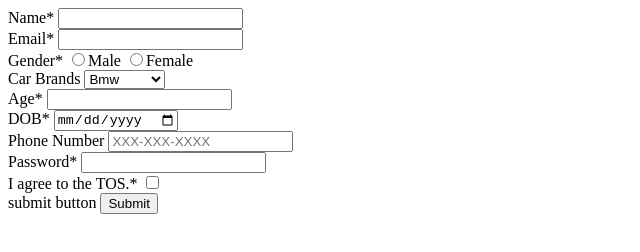
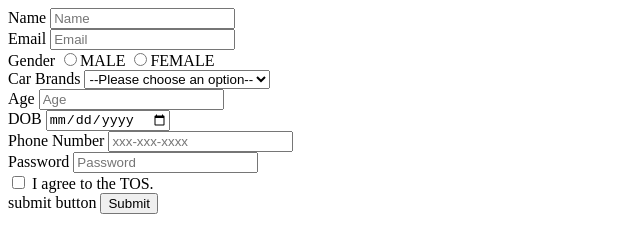
Before and after one commit to acciojob/signup-form-car-pranavbadhan8, a website: page main.html in a window 1280 px wide. Shown: the whole page, without its empty margins (0-640 px from the left). Drawn offline with Linux system fonts and the light colour scheme.

Commit message:
created a submission

```diff
--- a/main.html
+++ b/main.html
@@ -47,7 +47,7 @@
 		<br><br>
 		<button ID="submit">Submit button</button>
 	</form> -->
-<form method="post">
+<!-- <form method="post">
 		<div>
 			<label for="name">Name*</label>
 			<input type="text" id="name" required>
@@ -93,6 +93,38 @@
 		    <button type="submit">Submit</button>
 
 		</div>
+<!-- 	</form>  -->
+	<form action="mythrisri2001@gmail.com" method="post">
+		<label for="name">Name</label>
+		<input type="text" id="name" required placeholder="Name">
+	</br>
+		<label for="email">Email</label>
+		<input type="email" id="email" required placeholder="Email">
+	</br>
+		<label for="gender">Gender</label>
+		<input type="radio" id="gender_m" name="gender" required>MALE
+		<input type="radio" id="gender_f" name="gender" required>FEMALE
+		</br>
+		<label for="cars">Car Brands</label>
+		<select id="cars" required >
+			<option name="">--Please choose an option--</option>
+				<option name="cars">BMW</option>
+				<option name="cars">Audi</option>
+				<option name="cars">Mercedez</option>
+		</select>
+	</br>
+		<label for="age">Age</label>
+		<input type="text" id="age" required placeholder="Age"></br>
+		<label for="dob">DOB</label>
+		<input type="date" id="dob" required></br>
+		<label for="tel">Phone Number</label>
+		<input type="number" id="tel" required placeholder="xxx-xxx-xxxx"></br>
+		<label for="password">Password</label>
+		<input type="password" id="password" required placeholder="Password"></br>
+		<input type="checkbox" id="tos" required>
+		<label for="tos">I agree to the TOS.</label></br>
+		<label for="submit">submit button</label>
+		<button type="submit">Submit</button>
 	</form>
 </body>
 
```
